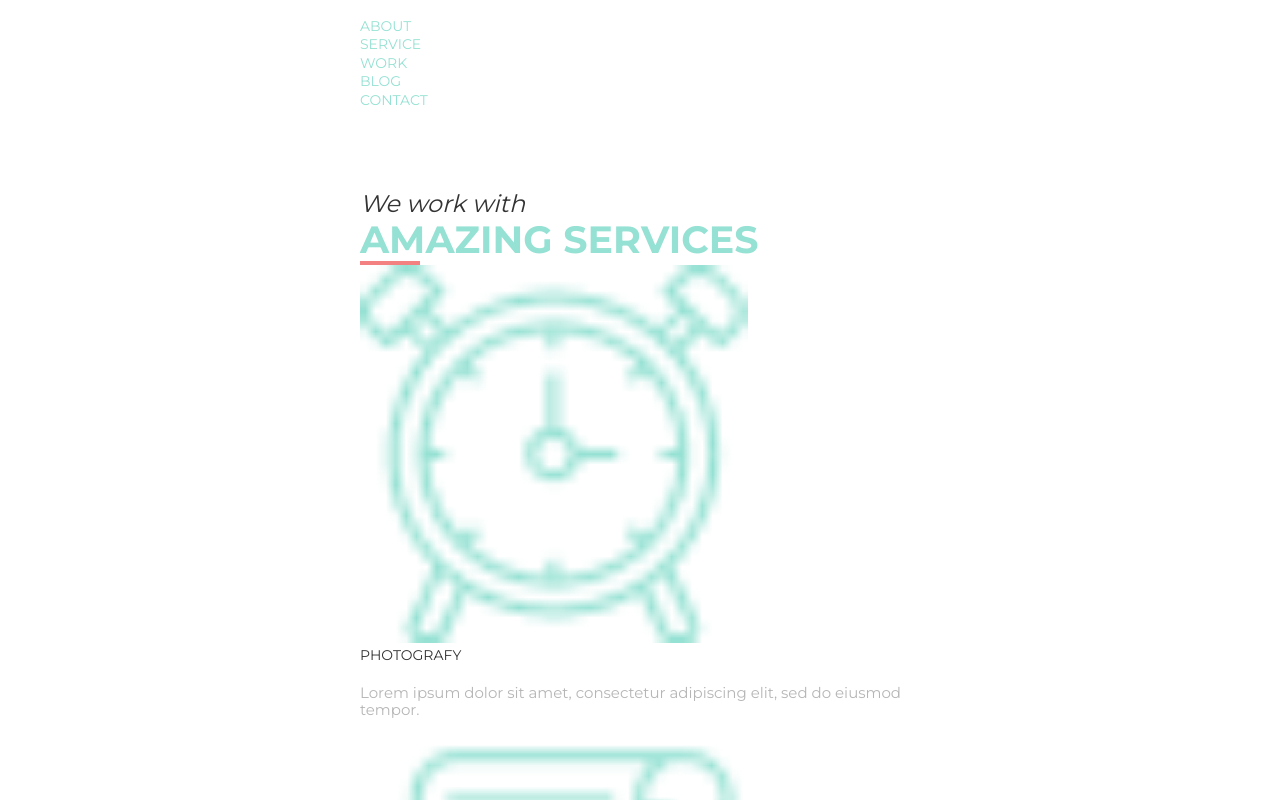
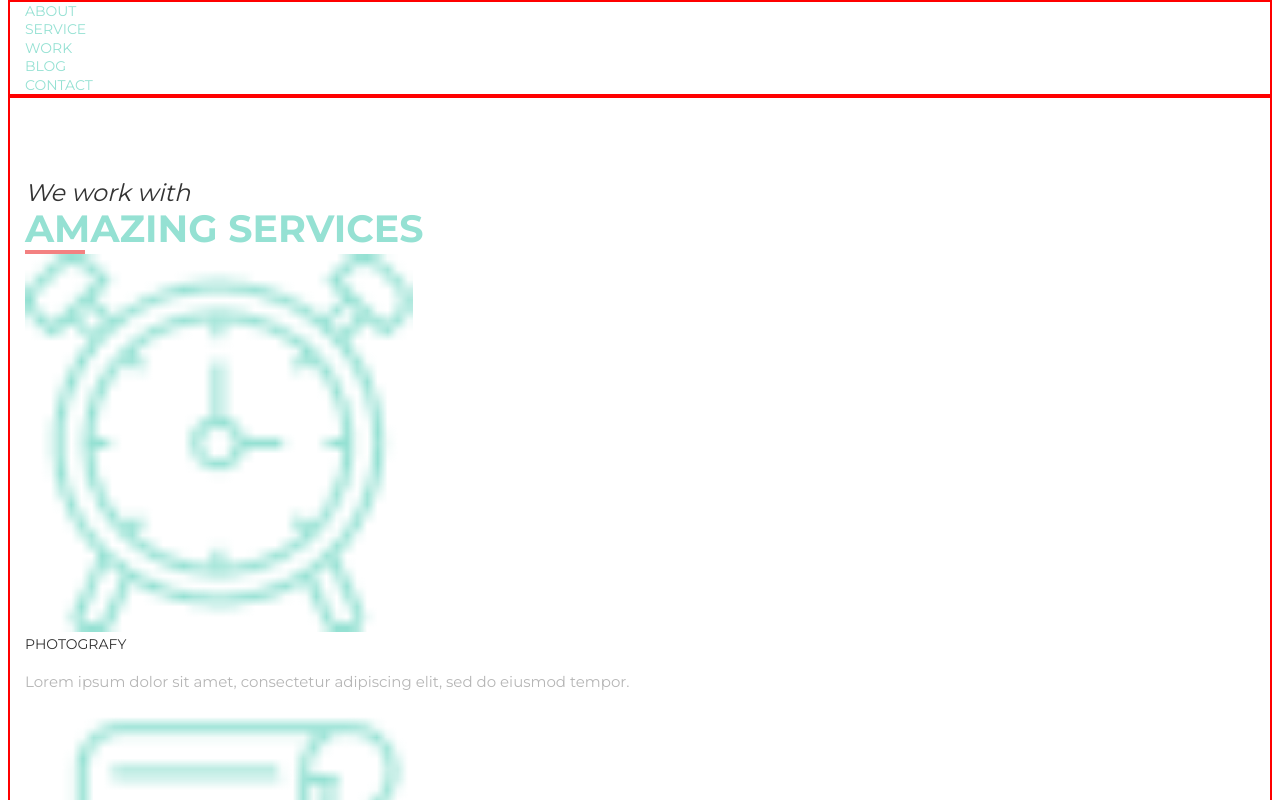
Before and after one commit to RomanKaptarUA/MoGo, a plain HTML site: page index.html in a window 1280 px wide. Shown: the top 800 px of the page. Drawn offline with nearby package versions, Linux system fonts and the light colour scheme; files whose address does not match are found by name.

Commit message:
add coding

```diff
--- a/index.html
+++ b/index.html
@@ -15,8 +15,8 @@
 
 <body>
 
-<header class="header">
-    <h1 class="header-title" ></h1>
+<header class="header container">
+    <h1 class="header-title"></h1>
     <nav class="header-nav">
         <ul class="header-list">
             <li><a class="header-item" href="#">ABOUT</a>
@@ -33,7 +33,7 @@
     </nav>
 </header>
 
-<main>
+<main class="container">
     <section class="section-one">
         <span class="text"> <i>We work with</i></span>
       <h2 class="amazing-services">AMAZING SERVICES</h2>
@@ -124,7 +124,7 @@
      </section>
 </main>
 <!--footer-->
- <footer class="footer">
+ <footer class="footer container">
     <p class="footer-text">© 2016 MoGo free PSD template by <a class="footer-link" href="#">Laaqiq</a></p>
     <form>
         <label>
--- a/style.css
+++ b/style.css
@@ -15,10 +15,14 @@
 
 body{
     font-family: 'Montserrat', sans-serif;
-    margin-left: 360px;
-    margin-top: 17px;
-    margin-bottom: 18px;
-    margin-right: 367px;
+}
+
+.container{
+    width: 1230px;
+    padding-left: 15px;
+    padding-right: 15px;
+    margin: 0 auto;
+    border: 2px solid red;
 }
 
 .section-one{
```
